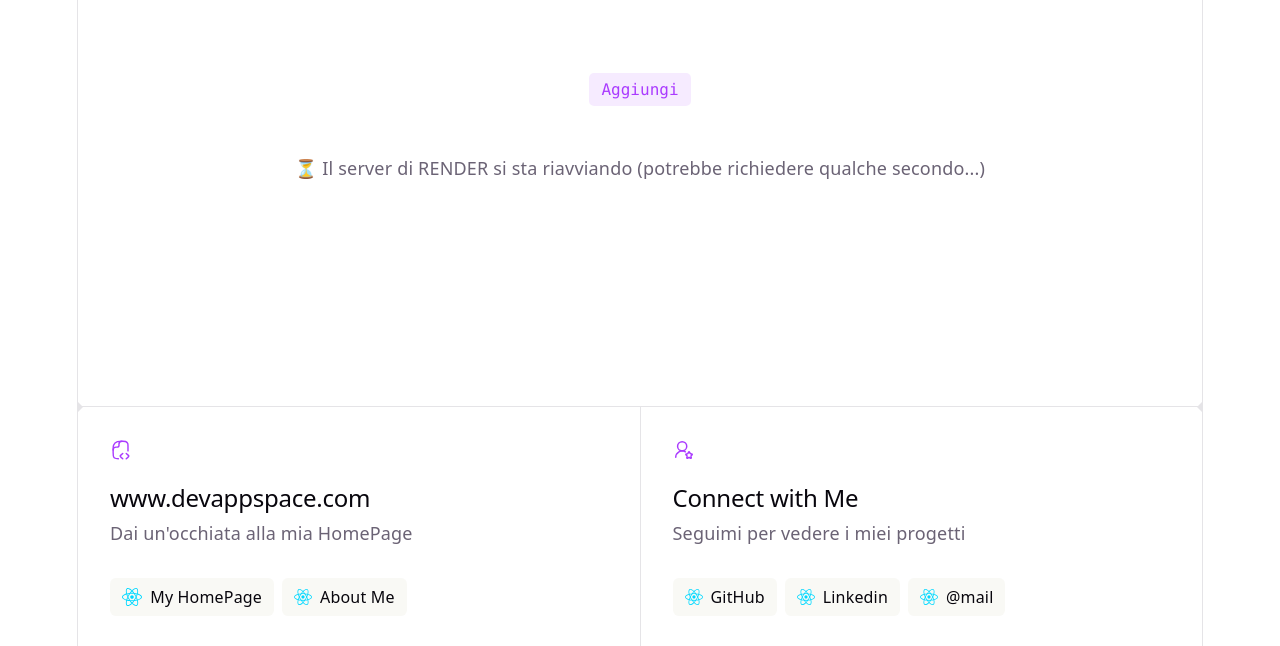
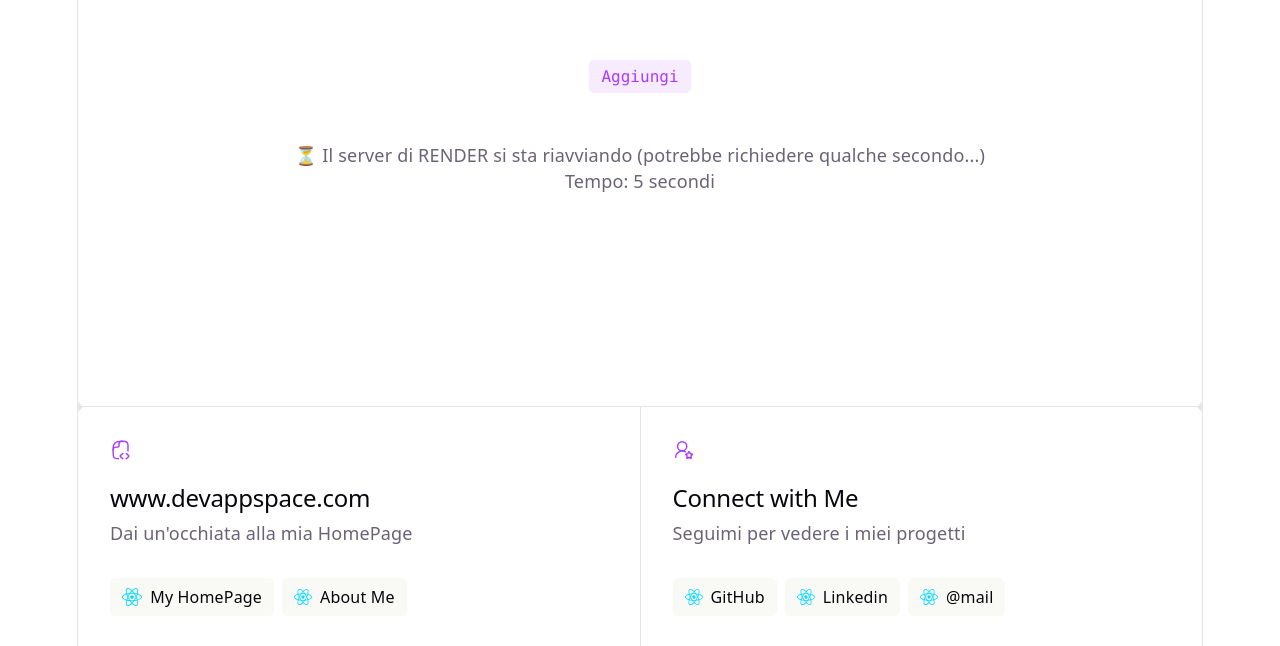
Before and after one commit to lamiera70/node-react-crud-app, a React app in the folder frontend/: page / in a window 1280 px wide. Shown: the part 152-798 px from the top of the page. Built offline with nearby package versions, Linux system fonts and the light colour scheme; no server answers; the HTML template or start-up script is replaced by a standard one.

Commit message:
aggiunto timer

```diff
--- a/frontend/src/App.jsx
+++ b/frontend/src/App.jsx
@@ -12,6 +12,7 @@ function App() {
 
   const [songs, setSongs] = useState([])
   const [loading, setLoading] = useState(false)
+  const [seconds, setSeconds] = useState(0)
   const [selectedSongId, setSelectedSongId] = useState(null)
   const [mode, setMode] = useState("list")
   const [title, setTitle] = useState('');
@@ -48,6 +49,7 @@ function App() {
 
   function loadSongs() {
 
+    setSeconds(0)
     setLoading(true)
 
     fetch(`${VITE_API_URL}/songs`)
@@ -57,6 +59,17 @@ function App() {
         setLoading(false)
       })
   }
+
+
+  useEffect(() => {
+    if (!loading) return;
+
+    const interval = setInterval(() => {
+      setSeconds(prev => prev + 1);
+    }, 1000);
+
+    return () => clearInterval(interval);
+  }, [loading]);
 
 
   useEffect(() => {
@@ -208,6 +221,7 @@ function App() {
               {loading ? (
               <p style={{ textAlign: "center" }}>
                 ⏳ Il server di RENDER si sta riavviando (potrebbe richiedere qualche secondo...)
+                <p>Tempo: {seconds} secondi</p>
               </p>
               ) : (
                 <ListSongs
```
Also changed, not shown: 1 other file (tests, documents, lock files or other folders).
